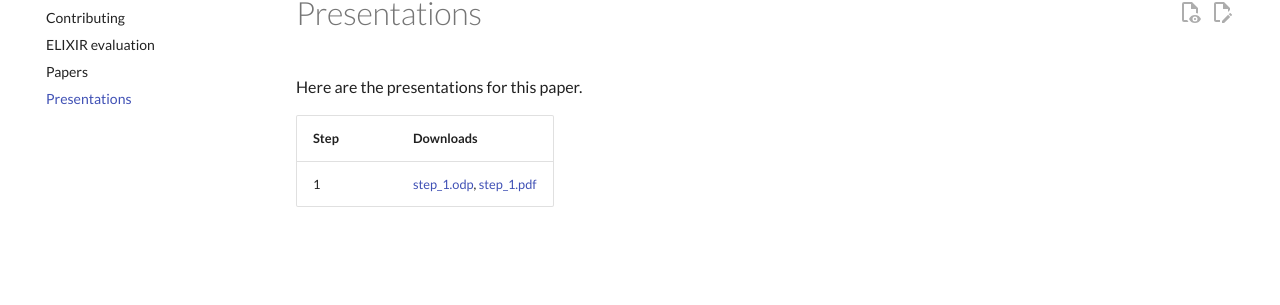
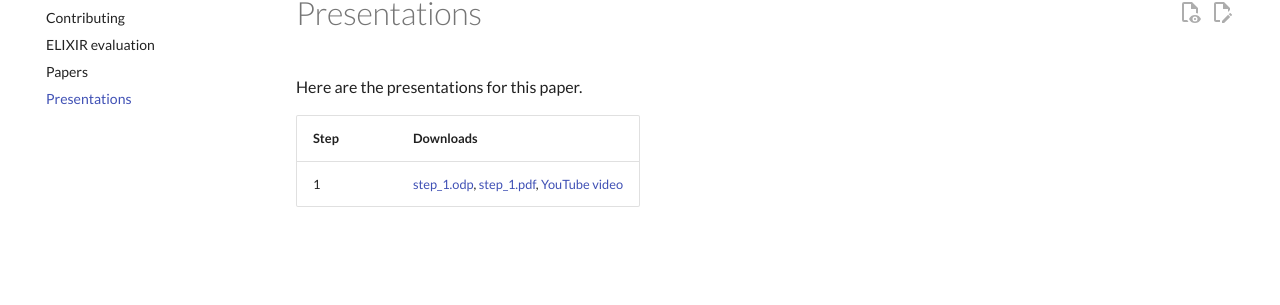
Before and after one commit to NBISweden/elixir_evaluation_evaluation, an MkDocs documentation site: the page built from docs/presentations/README.md, in a window 1280 px wide. Shown: the part 195-500 px from the top of the page. Built offline with MkDocs 1.6.1 and Material for MkDocs 9.7.7, drawn with Linux system fonts in a browser that asks for light colours; comment, search, counter and statistics services are not loaded.

Commit message:
Link to video

```diff
--- a/docs/presentations/README.md
+++ b/docs/presentations/README.md
@@ -4,4 +4,4 @@ Here are the presentations for this paper.
 
 Step|Downloads
 ----|--------------------------------------------------
-1   |[step_1.odp](step_1.odp), [step_1.pdf](step_1.pdf)
+1   |[step_1.odp](step_1.odp), [step_1.pdf](step_1.pdf), [YouTube video](https://youtu.be/Bwloy46jnzU)
```
